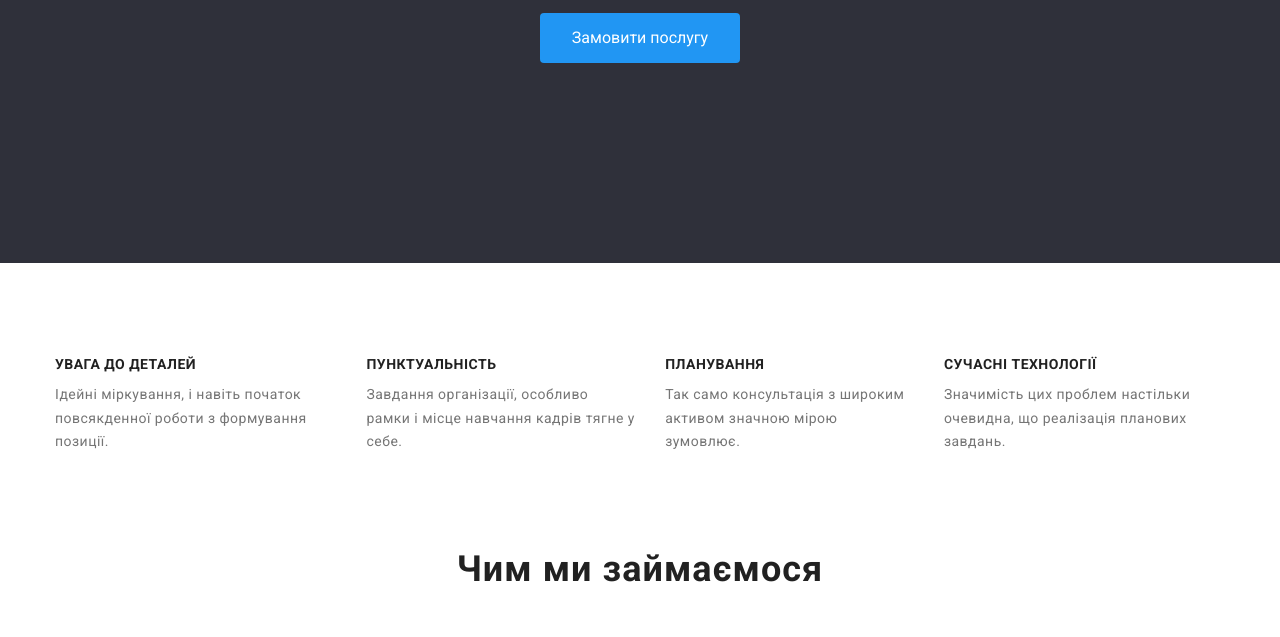
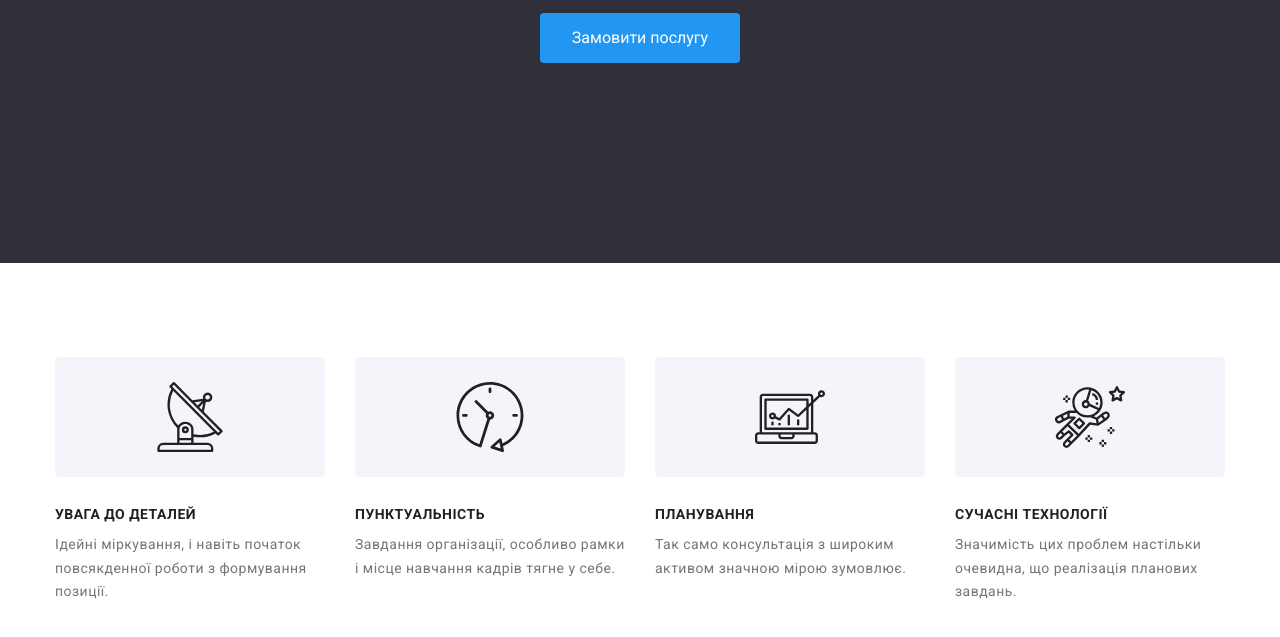
Before and after one commit to Andrey-B-UA/goit-markup-hw-04, a plain HTML site: page index.html in a window 1280 px wide. Shown: the part 408-1045 px from the top of the page. Drawn offline with nearby package versions, Linux system fonts and the light colour scheme.

Commit message:
наші переваги+

```diff
--- a/css/styles.css
+++ b/css/styles.css
@@ -222,6 +222,20 @@ padding-bottom: 0px;
 	gap: 30px;
 }
 
+.advantages-list-img{
+display: flex;
+align-items: center;
+justify-content: center;
+width: 270px;
+height: 120px;
+fill: var(--color-primary);
+background: #F5F4FA;
+border-radius: 4px;
+margin-bottom: 30px;
+}
+/* .advantages-list-icon{
+fill: var(--color-primary);
+} */
 .section-advantages-description {
 	color: #757575;
 	background-color: var(--color-background);
--- a/index.html
+++ b/index.html
@@ -71,6 +71,11 @@
           <ul class="advantages-list">
             <!-- <div class="advantages-list"> -->
             <li>
+              <div class="advantages-list-img">
+                <svg class="advantages-list-icon" widht="70px" height="70px">
+                  <use href="./images/icons.svg#icon-antenna"></use>
+                </svg>
+              </div>
               <h3 class="section-advantages-title">Увага до деталей</h3>
               <p class="section-advantages-description">
                 Ідейні міркування, і навіть початок повсякденної роботи з
@@ -78,6 +83,11 @@
               </p>
             </li>
             <li>
+              <div class="advantages-list-img">
+                <svg class="advantages-list-icon" widht="70px" height="70px">
+                  <use href="./images/icons.svg#icon-clock"></use>
+                </svg>
+              </div>
               <h3 class="section-advantages-title">Пунктуальність</h3>
               <p class="section-advantages-description">
                 Завдання організації, особливо рамки і місце навчання кадрів
@@ -85,12 +95,22 @@
               </p>
             </li>
             <li>
+              <div class="advantages-list-img">
+                <svg class="advantages-list-icon" widht="70px" height="70px">
+                  <use href="./images/icons.svg#icon-diagram"></use>
+                </svg>
+              </div>
               <h3 class="section-advantages-title">Планування</h3>
               <p class="section-advantages-description">
                 Так само консультація з широким активом значною мірою зумовлює.
               </p>
             </li>
             <li>
+              <div class="advantages-list-img">
+                <svg class="advantages-list-icon" widht="70px" height="70px">
+                  <use href="./images/icons.svg#icon-astronaut"></use>
+                </svg>
+              </div>
               <h3 class="section-advantages-title">Сучасні технології</h3>
               <p class="section-advantages-description">
                 Значимість цих проблем настільки очевидна, що реалізація
```
Also changed, not shown: images/icons.svg (renamed from images/symbol-defs.svg).
